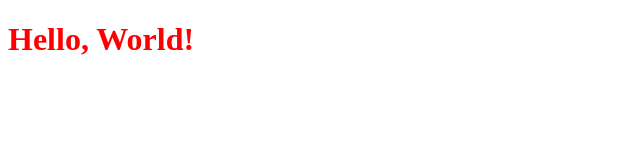
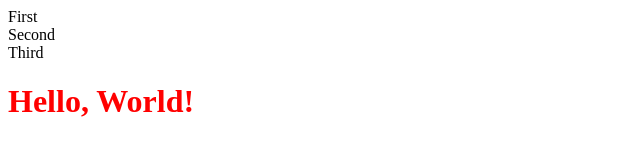
Before and after one commit to henry-shanahan/git-test, a plain HTML site: page index.html in a window 1280 px wide. Shown: the whole page, without its empty margins (0-640 px from the left). Drawn offline with Linux system fonts and the light colour scheme.

Commit message:
added nav links

```diff
--- a/index.html
+++ b/index.html
@@ -7,6 +7,9 @@
     <link rel="stylesheet" href="./style.css" />
   </head>
   <body>
+    <nav href="#">First</nav>
+    <nav href="#">Second</nav>
+    <nav href="#">Third</nav>
     <h1 class="title">Hello, World!</h1>
   </body>
 </html>
```
